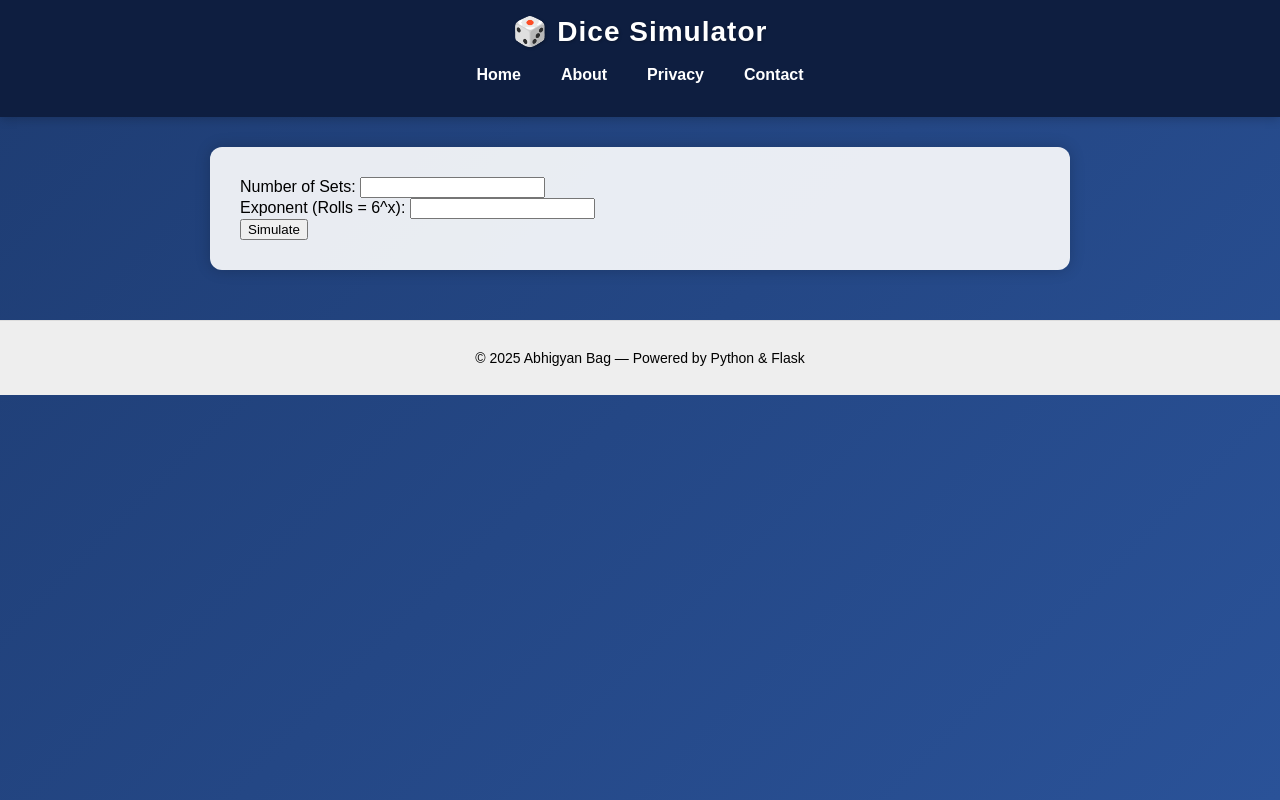
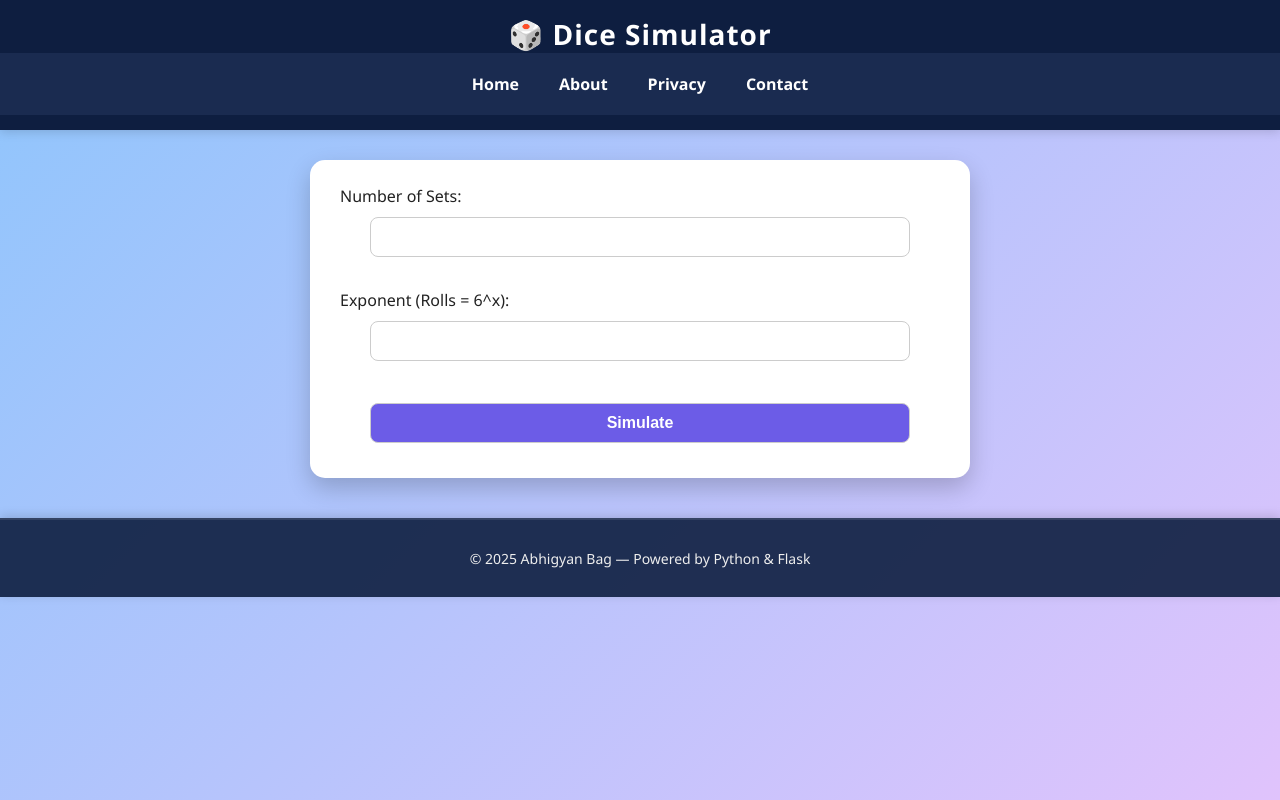
Before and after one commit to Abhigyan123423/dice-sim-app, a Flask app: page / in a window 1280 px wide. Run offline with Flask 3, Linux system fonts and the light colour scheme.

Commit message:
Update style.css

```diff
--- a/static/style.css
+++ b/static/style.css
@@ -1,81 +1,126 @@
-/* PAGE BACKGROUND: gradient full-screen */
+/* Full Page Gradient Background */
 body {
+  font-family: 'Segoe UI', sans-serif;
+  background: linear-gradient(135deg, #8EC5FC, #E0C3FC);
+  min-height: 100vh;
   margin: 0;
-  font-family: Arial, sans-serif;
-  background: linear-gradient(135deg, #1e3c72, #2a5298); /* full-page gradient */
-  color: #000;
-  min-height: 100vh;
+  padding: 0;
+  color: #222;
 }
 
-/* HEADER: solid color on top */
+/* Header Bar */
 header {
-  background-color: #0e1e40; /* solid navy */
+  background-color: #0e1e40;
   color: white;
   padding: 15px 0;
   text-align: center;
-  box-shadow: 0 2px 10px rgba(0, 0, 0, 0.2);
+  box-shadow: 0 2px 10px rgba(0, 0, 0, 0.15);
 }
 
 header h1 {
   margin: 0;
   font-size: 28px;
   letter-spacing: 1px;
-  text-shadow: 1px 1px 3px #00000044;
 }
 
-/* NAVBAR */
+/* Navigation Bar */
 nav {
   display: flex;
   justify-content: center;
+  gap: 10px;
   flex-wrap: wrap;
-  gap: 10px;
   padding: 10px 0;
+  background-color: #1a2b50;
 }
 
 nav a {
-  color: #ffffff;
+  color: white;
   text-decoration: none;
-  padding: 8px 15px;
+  padding: 10px 15px;
   font-weight: bold;
-  border-radius: 8px;
-  transition: background 0.3s ease;
-  white-space: nowrap;
+  border-radius: 6px;
+  transition: background-color 0.3s;
 }
 
 nav a:hover {
-  background: rgba(255, 255, 255, 0.2);
-  text-shadow: 0 0 5px #ffffffcc;
+  background-color: rgba(255, 255, 255, 0.2);
 }
 
-/* MAIN CONTENT AREA */
+/* Main Content Container */
 main {
-  background-color: rgba(255, 255, 255, 0.9); /* translucent box */
-  padding: 30px;
-  max-width: 800px;
+  background: white;
+  max-width: 600px;
   margin: 30px auto;
-  border-radius: 12px;
-  box-shadow: 0 0 15px rgba(0, 0, 0, 0.2);
+  padding: 25px 30px;
+  border-radius: 15px;
+  box-shadow: 0 10px 25px rgba(0, 0, 0, 0.2);
 }
 
-/* FOOTER */
-footer {
-  text-align: center;
-  padding: 15px;
-  background-color: #eeeeee;
-  font-size: 14px;
-  margin-top: 50px;
-  border-top: 1px solid #ddd;
+/* Form Inputs */
+input[type="number"],
+input[type="submit"] {
+  width: 90%;
+  padding: 10px;
+  margin: 10px auto;
+  font-size: 16px;
+  border: 1px solid #ccc;
+  border-radius: 8px;
+  display: block;
+  box-sizing: border-box;
 }
 
-/* MOBILE RESPONSIVE */
+input[type="submit"] {
+  background-color: #6c5ce7;
+  color: white;
+  font-weight: bold;
+  cursor: pointer;
+  transition: background-color 0.3s ease;
+}
+
+input[type="submit"]:hover {
+  background-color: #341f97;
+}
+
+/* Links */
+a {
+  color: #2d3436;
+  text-decoration: none;
+  font-weight: bold;
+  transition: color 0.2s ease;
+}
+
+a:hover {
+  color: #6c5ce7;
+}
+
+/* Timer, Messages */
+#timer {
+  margin-top: 20px;
+  font-size: 18px;
+  color: #d63031;
+}
+
+/* Footer Copyright */
+footer {
+  background-color: rgba(14, 30, 64, 0.9);  /* Dark navy with transparency */
+  color: #eee;  /* Light grey text */
+  text-align: center;
+  padding: 15px 10px;
+  font-size: 14px;
+  border-top: 2px solid rgba(255, 255, 255, 0.1);
+  box-shadow: 0 -2px 10px rgba(0, 0, 0, 0.15);
+  margin-top: 40px;
+    }
+
+/* Responsive Mobile Fix */
 @media (max-width: 600px) {
-  nav a {
-    font-size: 14px;
-    padding: 6px 10px;
+  header h1 {
+    font-size: 20px;
   }
 
-  header h1 {
-    font-size: 20px;
+  nav a {
+    padding: 8px 10px;
+    font-size: 14px;
   }
 
   main {
```
